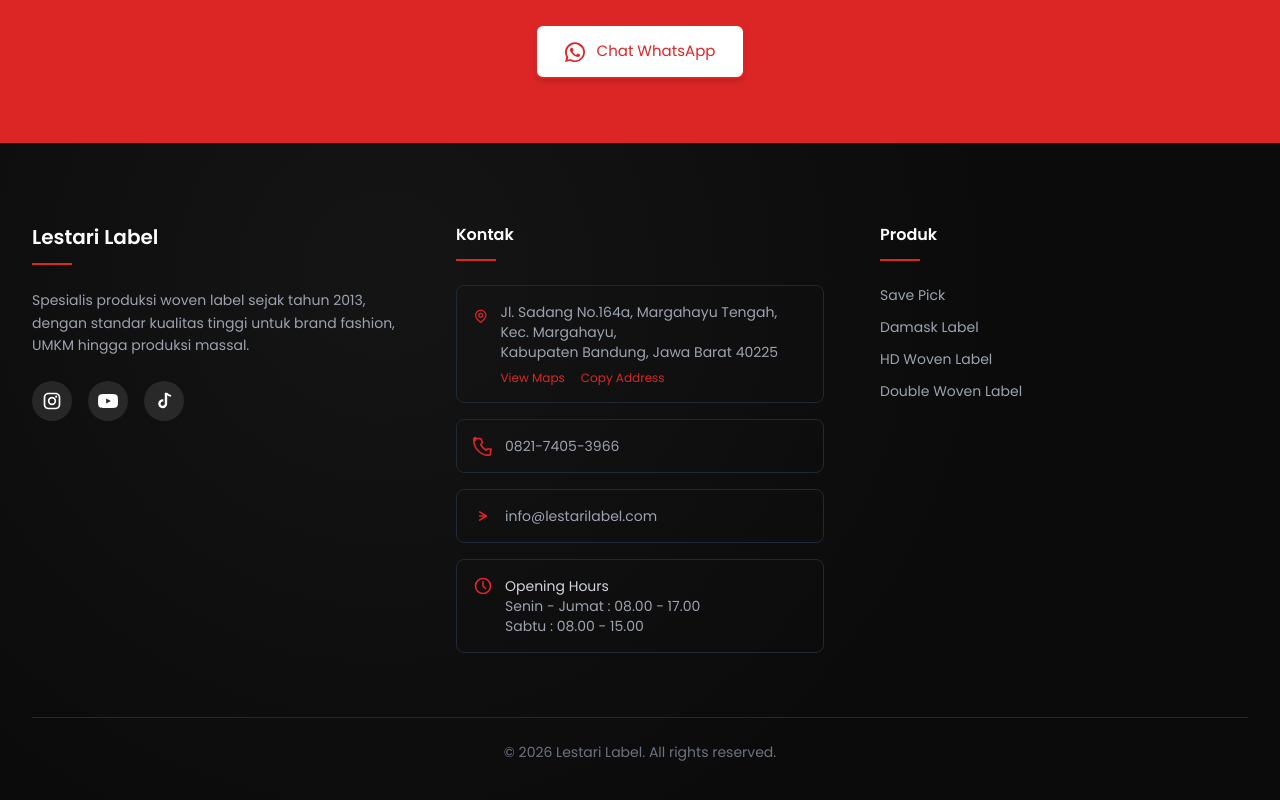
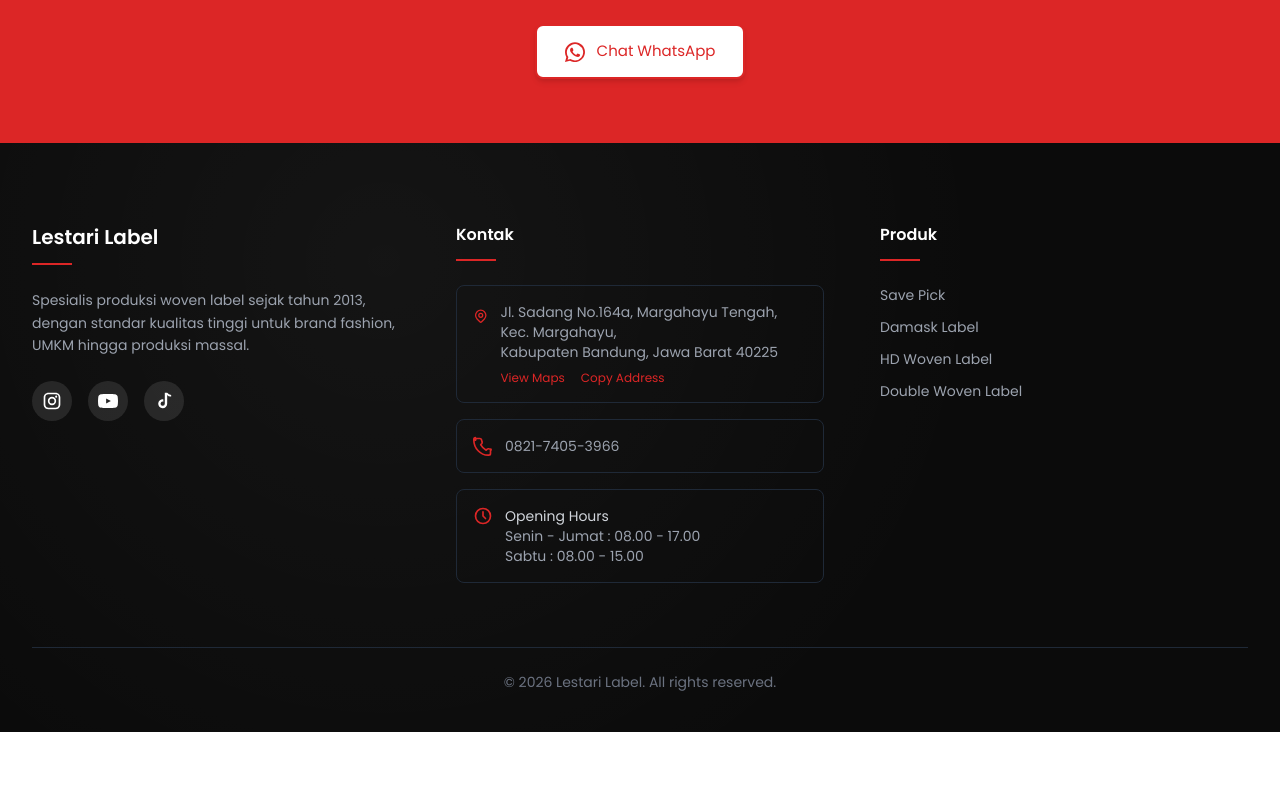
Before and after one commit to FebriRo/lestarilabel, a Next.js app: page / in a window 1280 px wide. Shown: the part 5436-6236 px from the top of the page. After the commit the page ends 6168 px from the top, so only its background shows below. Built offline with nearby package versions, Linux system fonts and the light colour scheme.

Commit message:
Hilangkan info email

```diff
--- a/components/Footer.tsx
+++ b/components/Footer.tsx
@@ -146,24 +146,6 @@ export default function Footer() {
                   </div>
 
 
-{/* EMAIL */}
-                  <div className="flex gap-3 p-4 border border-gray-800 rounded-lg hover:border-[#DC2626] transition">
-
-                    <svg className="w-5 h-5 text-[#DC2626]"
-                      fill="none"
-                      stroke="currentColor"
-                      strokeWidth="2"
-                      viewBox="0 0 24 24">
-                      <path strokeLinecap="round" strokeLinejoin="round"
-                        d="M16 12H8m8 0l-8-5m8 5l-8 5"/>
-                      </svg>
-
-                      <p className="text-sm text-gray-400">
-                        info@lestarilabel.com
-                      </p>
-
-                    </div>
-
 
                 {/* OPENING HOURS */}
                     <div className="flex gap-3 p-4 border border-gray-800 rounded-lg hover:border-[#DC2626] transition">
```
